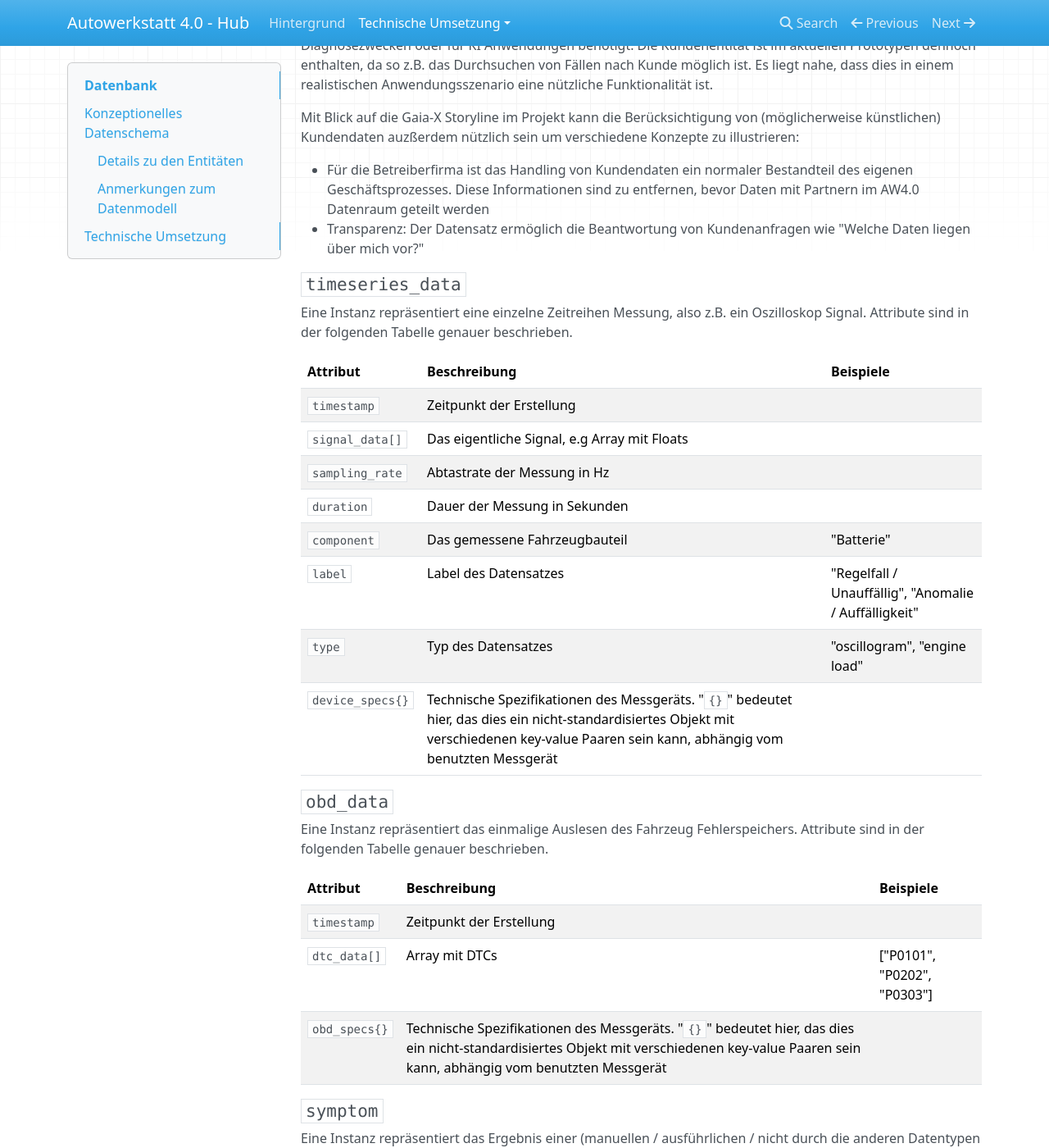
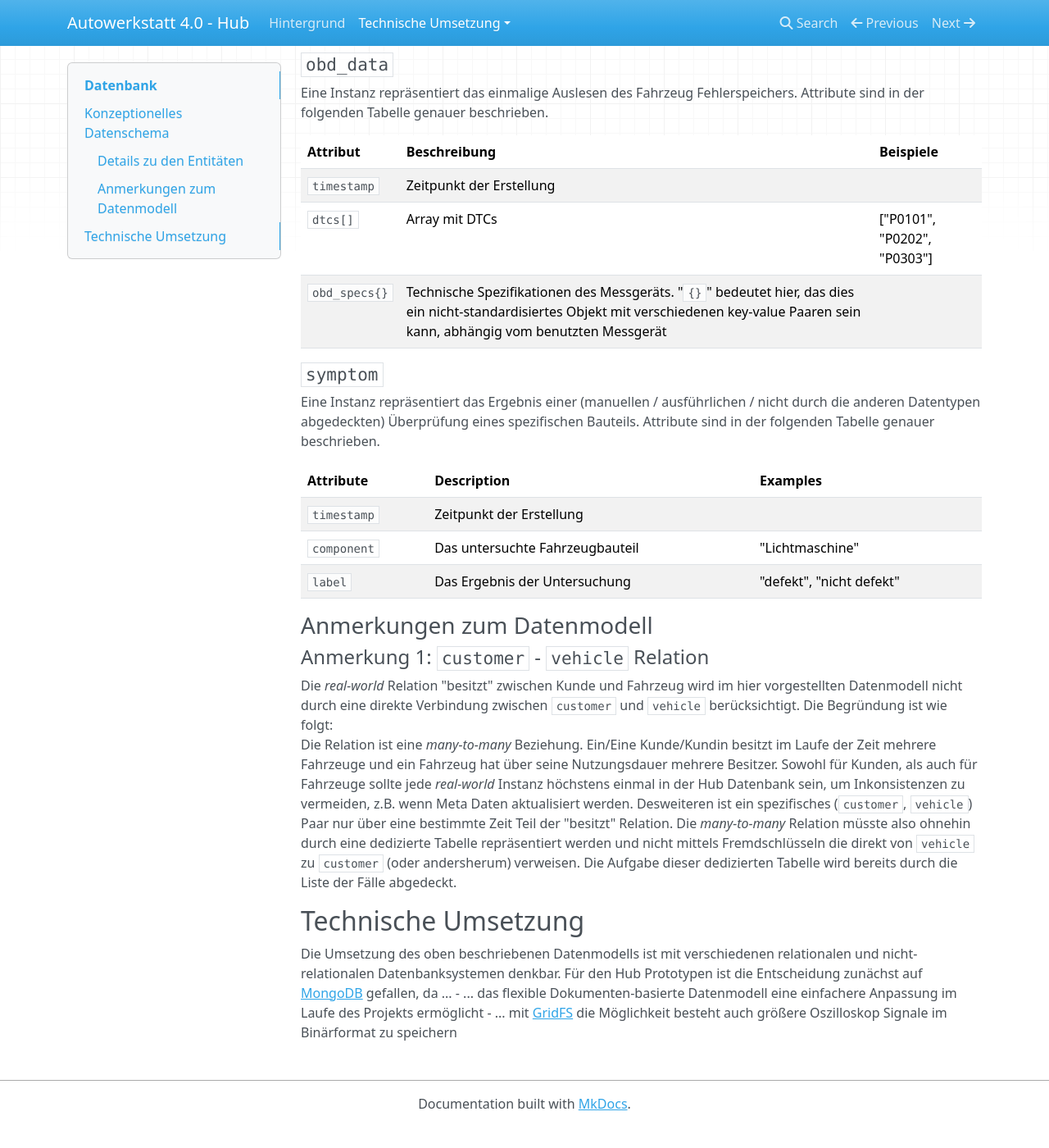
Before and after one commit to LMIS-AG/AW40-hub-docker, an MkDocs documentation site: the page built from docs/de/docs/tech/database.md, in a window 1280 px wide and 1400 px high, scrolled down 2356 px. Shown: the whole window at 82% size. Built offline with MkDocs 1.6.1, drawn with Linux system fonts in a browser that asks for light colours; nearby versions of some CDN libraries; after the commit the page ends 3730 px from its top, so only the background shows below that; some of the changed text lies outside the part shown.

Commit message:
Update data_model.png and database.md

```diff
--- a/docs/de/docs/tech/database.md
+++ b/docs/de/docs/tech/database.md
@@ -18,7 +18,7 @@
 - OBD Daten (`obd_data`)
 - Symptome (`symptom`)
 
-In der untenstehenden Abbildung zeigt ein auf diesen Überlegungen basierendes
+Die untenstehenden Abbildung zeigt ein auf diesen Überlegungen basierendes
 ER Diagramm:
 
 ![](data_model.png)
@@ -89,15 +89,15 @@
 Eine Instanz repräsentiert eine einzelne Zeitreihen Messung, also z.B. ein
 Oszilloskop Signal. Attribute sind in der folgenden Tabelle genauer beschrieben.
 
-| Attribut         | Beschreibung                                                                                                                                                                               | Beispiele                                             |
-|------------------|--------------------------------------------------------------------------------------------------------------------------------------------------------------------------------------------|-------------------------------------------------------|
-| `timestamp`      | Zeitpunkt der Erstellung                                                                                                                                                                   |                                                       |
-| `signal_data[]`  | Das eigentliche Signal, e.g Array mit Floats                                                                                                                                               |                                                       |
-| `sampling_rate`  | Abtastrate der Messung in Hz                                                                                                                                                               |                                                       |
-| `duration`       | Dauer der Messung in Sekunden                                                                                                                                                              |                                                       |
-| `component`      | Das gemessene Fahrzeugbauteil                                                                                                                                                              | "Batterie"                                            |
-| `label`          | Label des Datensatzes                                                                                                                                                                      | "Regelfall / Unauffällig", "Anomalie / Auffälligkeit" |
-| `type`           | Typ des Datensatzes                                                                                                                                                                        | "oscillogram", "engine load"                         |
+| Attribut    | Beschreibung                                                                                                                                                                               | Beispiele                                             |
+|-------------|--------------------------------------------------------------------------------------------------------------------------------------------------------------------------------------------|-------------------------------------------------------|
+| `timestamp` | Zeitpunkt der Erstellung                                                                                                                                                                   |                                                       |
+| `signal[]`  | Das eigentliche Signal, e.g Array mit Floats                                                                                                                                               |                                                       |
+| `sampling_rate` | Abtastrate der Messung in Hz                                                                                                                                                               |                                                       |
+| `duration`  | Dauer der Messung in Sekunden                                                                                                                                                              |                                                       |
+| `component` | Das gemessene Fahrzeugbauteil                                                                                                                                                              | "Batterie"                                            |
+| `label`     | Label des Datensatzes                                                                                                                                                                      | "Regelfall / Unauffällig", "Anomalie / Auffälligkeit" |
+| `type`      | Typ des Datensatzes                                                                                                                                                                        | "oscillogram", "engine load"                         |
 | `device_specs{}` | Technische Spezifikationen des Messgeräts. "`{}`" bedeutet hier, das dies ein nicht-standardisiertes Objekt mit verschiedenen key-value Paaren sein kann, abhängig vom benutzten Messgerät |                                                       |
 
 #### `obd_data`
@@ -108,7 +108,7 @@
 | Attribut      | Beschreibung                                                                                                                                                                                                                                                       |  Beispiele |
 |---------------|--------------------------------------------------------------------------------------------------------------------------------------------------------------------------------------------------------------------------------------------------------------------| ---------|
 | `timestamp`   | Zeitpunkt der Erstellung                                                                                                                                                                                                                                           ||
-| `dtc_data[]`  | Array mit DTCs                                                                                                                                                                                                                                                     | ["P0101", "P0202", "P0303"] |
+| `dtcs[]`      | Array mit DTCs                                                                                                                                                                                                                                                     | ["P0101", "P0202", "P0303"] |
 | `obd_specs{}` | Technische Spezifikationen des Messgeräts. "`{}`" bedeutet hier, das dies ein nicht-standardisiertes Objekt mit verschiedenen key-value Paaren sein kann, abhängig vom benutzten Messgerät |  |
 
 #### `symptom`
@@ -147,4 +147,11 @@
 
 ## Technische Umsetzung
 
-**WIP**
+Die Umsetzung des oben beschriebenen Datenmodells ist mit verschiedenen
+relationalen und nicht-relationalen Datenbanksystemen denkbar.
+Für den Hub Prototypen ist die Entscheidung zunächst auf
+[MongoDB](https://www.mongodb.com/) gefallen, da ...
+- ... das flexible Dokumenten-basierte Datenmodell eine einfachere Anpassung
+im Laufe des Projekts ermöglicht
+- ... mit [GridFS](https://www.mongodb.com/docs/manual/core/gridfs/) die
+Möglichkeit besteht auch größere Oszilloskop Signale im Binärformat zu speichern
```
Also changed, not shown: other parts of docs/de/docs/tech/database.md (+1 -1 lines), docs/de/docs/tech/data_model.png (deleted).
